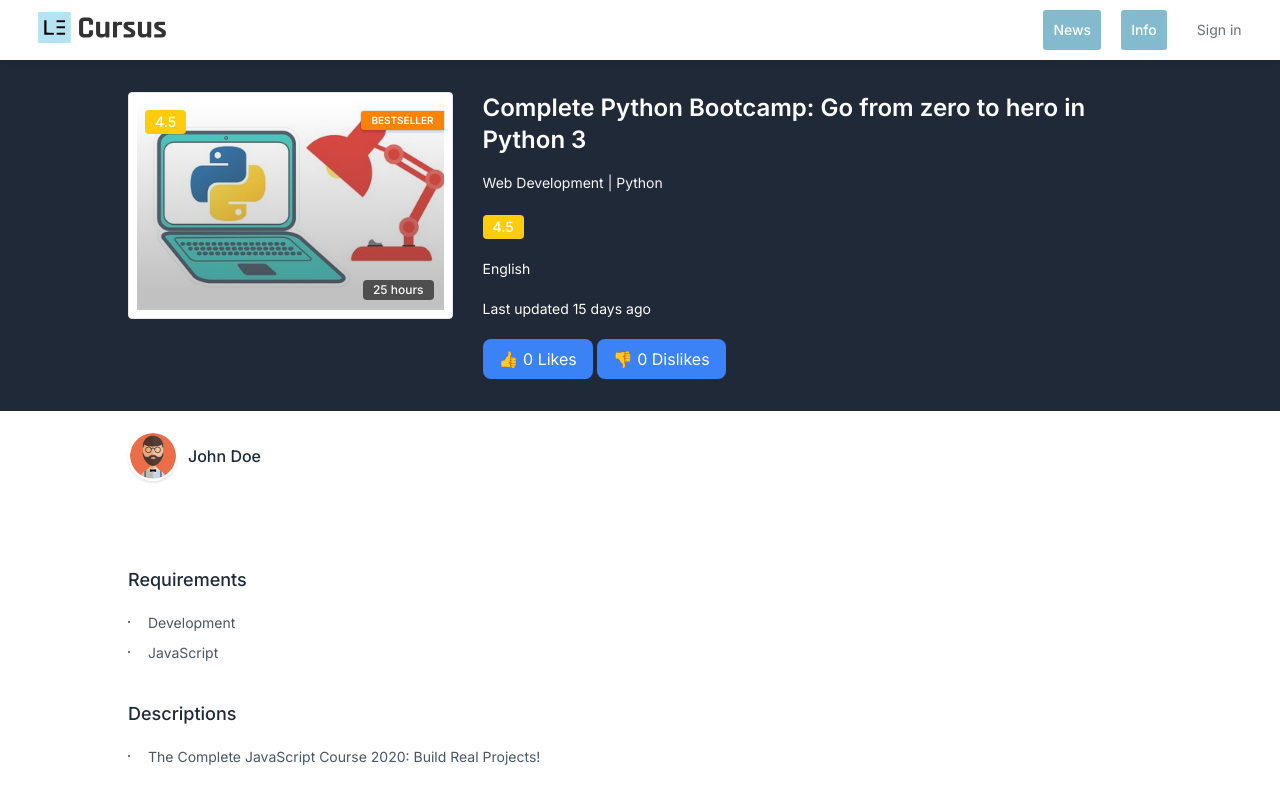
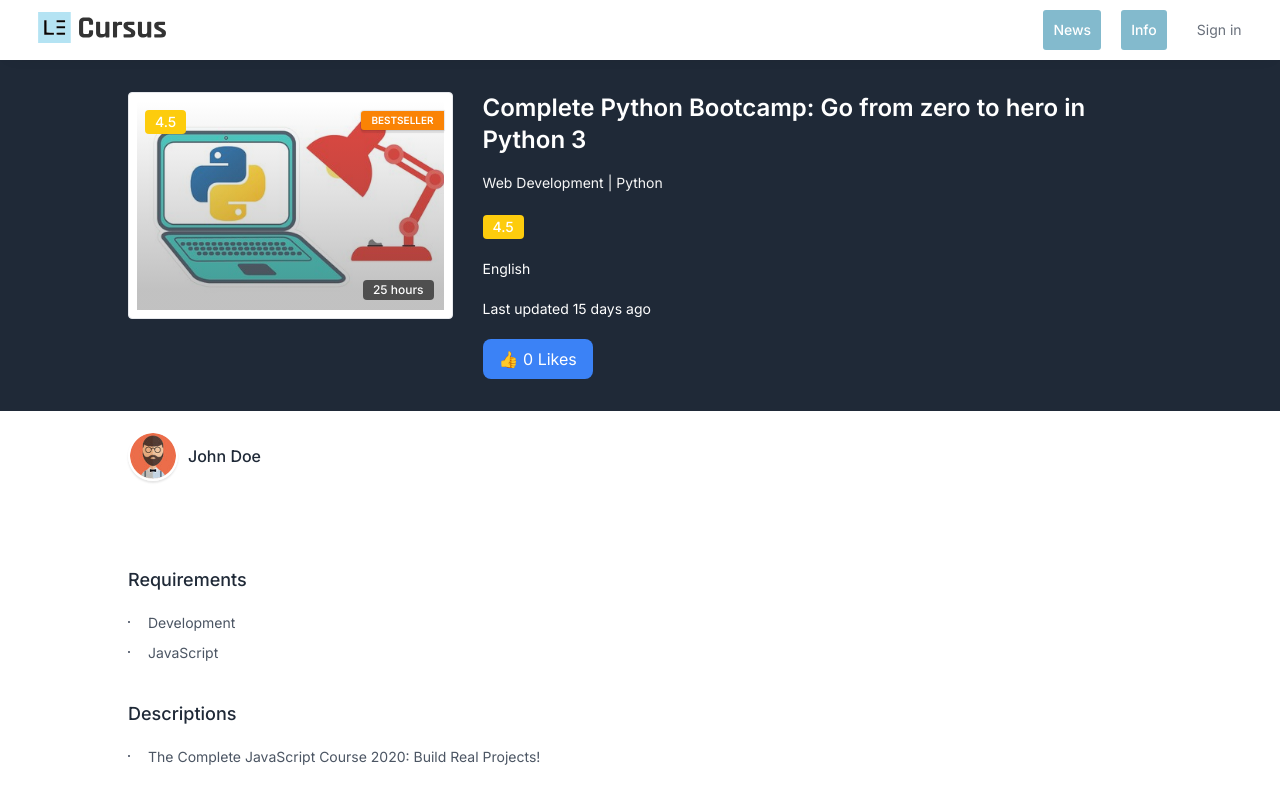
Before and after one commit to rpotapov/Next-Lectrum-14-Potapov, a Next.js app: page /courses/1 in a window 1280 px wide. Shown: the top 795 px of the page. Built offline with nearby package versions, Linux system fonts and the light colour scheme.

Commit message:
finish hw 4

```diff
--- a/src/components/courses/CourseDetail.tsx
+++ b/src/components/courses/CourseDetail.tsx
@@ -2,7 +2,7 @@ import { CourseType } from "@/src/types";
 import Image from "next/image";
 import Link from "next/link";
 import LikeButton from './LikeButton';
-import DislikeButton from './DislikeButton';
+// import DislikeButton from './DislikeButton';
 import CommentSection from './CommentSection';
 
 const CourseDetail = ({ course }: { course: CourseType }) => {
@@ -48,7 +48,7 @@ const CourseDetail = ({ course }: { course: CourseType }) => {
                 Last updated{" "}{course.created}
               </div>
               <LikeButton />
-              <DislikeButton />
+              {/* <DislikeButton /> */}
             </div>
           </div>
         </div>
```
